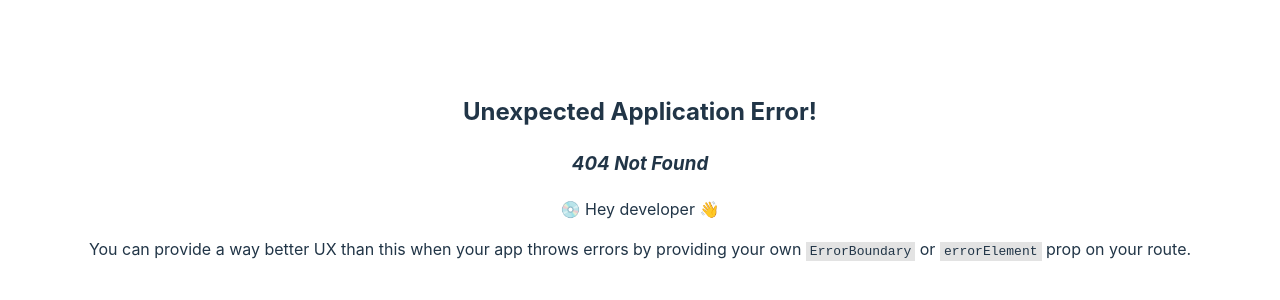
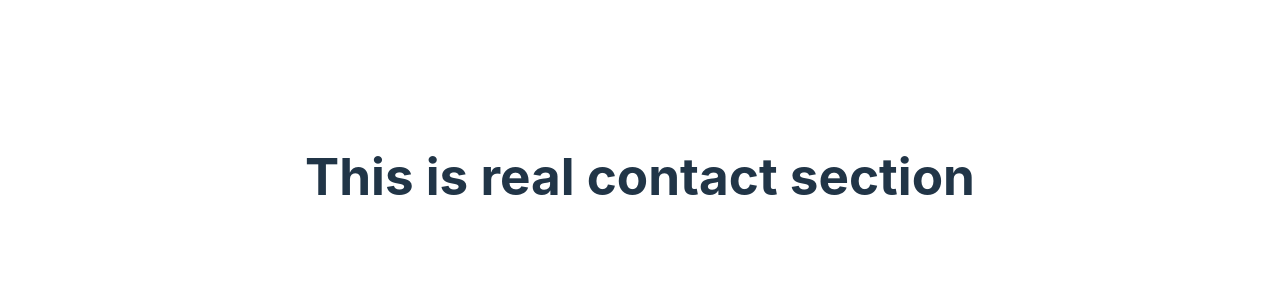
Before and after one commit to shimul-das/react-router, a React (Vite) app: page /contact in a window 1280 px wide. Before the commit this address had no page. Shown: the part 224-524 px from the top of the page. Built offline with nearby package versions, Linux system fonts and the light colour scheme.

Commit message:
react update router

```diff
--- /dev/null
+++ b/src/assets/Component/About/About.jsx
@@ -0,0 +1,9 @@
+import React from 'react'
+
+export const About = () => {
+  return (
+    <div>
+        <h1>This is about section</h1>
+    </div>
+  )
+}
--- /dev/null
+++ b/src/assets/Component/Contact/Contact.jsx
@@ -0,0 +1,9 @@
+import React from 'react'
+
+export const Contact = () => {
+  return (
+    <div>
+        <h1>This is real contact section</h1>
+    </div>
+  )
+}
```
Also changed, not shown: src/main.jsx (+10 -0 lines).
